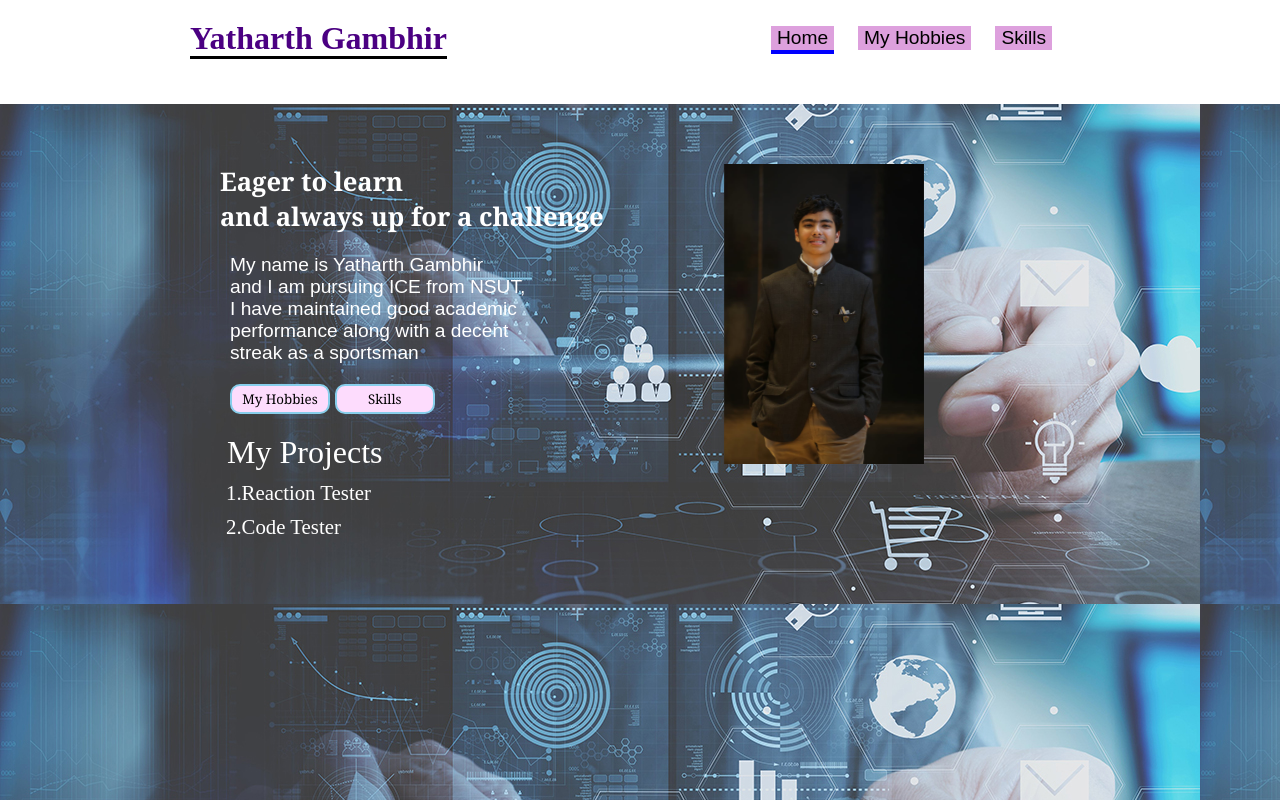
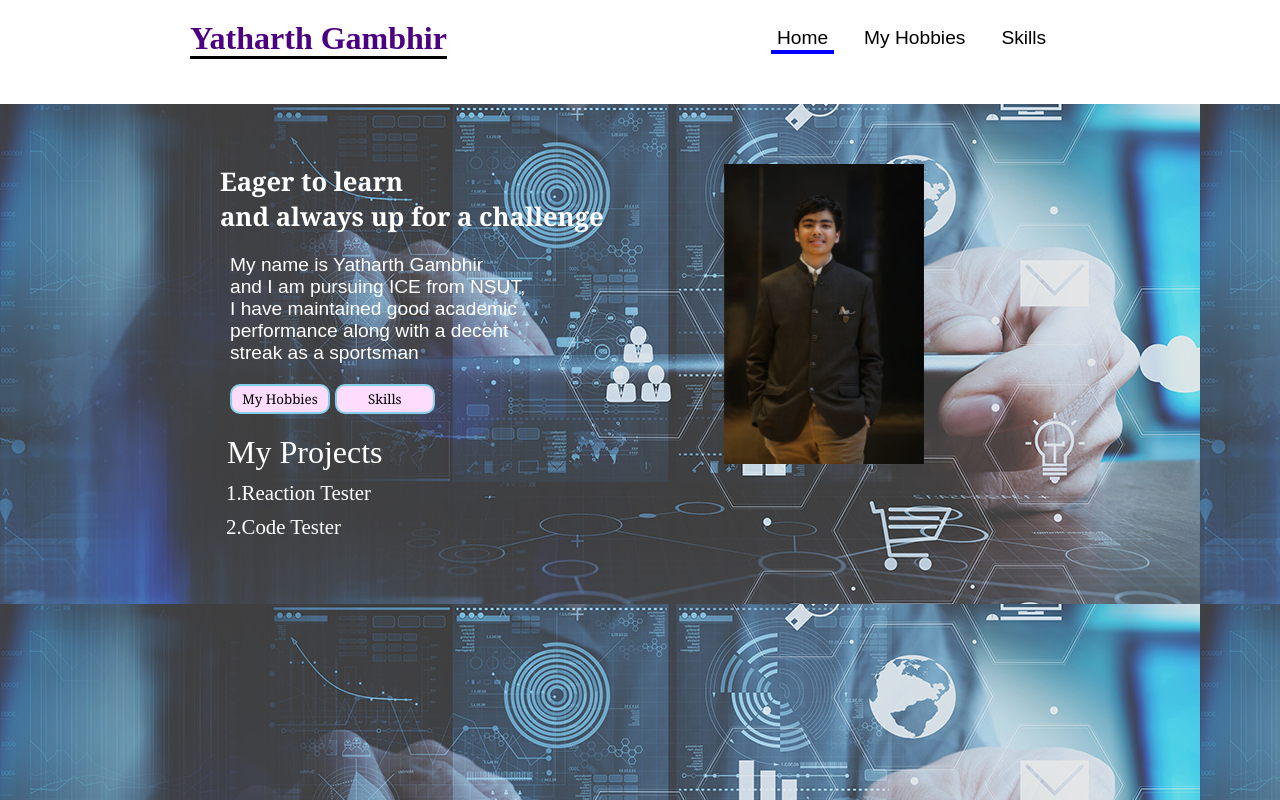
Before and after one commit to YatharthGambhir/yg0103.github.io, a plain HTML site: page index.html in a window 1280 px wide. Drawn offline with Linux system fonts and the light colour scheme.

Commit message:
Update GD1.css

```diff
--- a/GD1.css
+++ b/GD1.css
@@ -3,7 +3,7 @@
        #j{background-color: white; height: 13%; width:100%;position: sticky;top: 0;}
     #k{width:900px;margin: 0 auto;}
     #a{font-weight:bold;font-size: 200%; position: relative;top:20px;color: #4b0082;border-bottom:3px solid black}
-    .q{color:white; border: none ; background-color:#dda0dd; color: black;}
+    .q{color:white; border: none ; background-color:white; color: black;}
     .q:hover{background-color: blue;}
     #m{margin-left: 320px; position: relative;top: 15px; font-size: 120%;border-bottom:4px solid blue ;}
     .t{margin-left: 20px; position: relative;top: 15px;font-size: 120%;}
```
